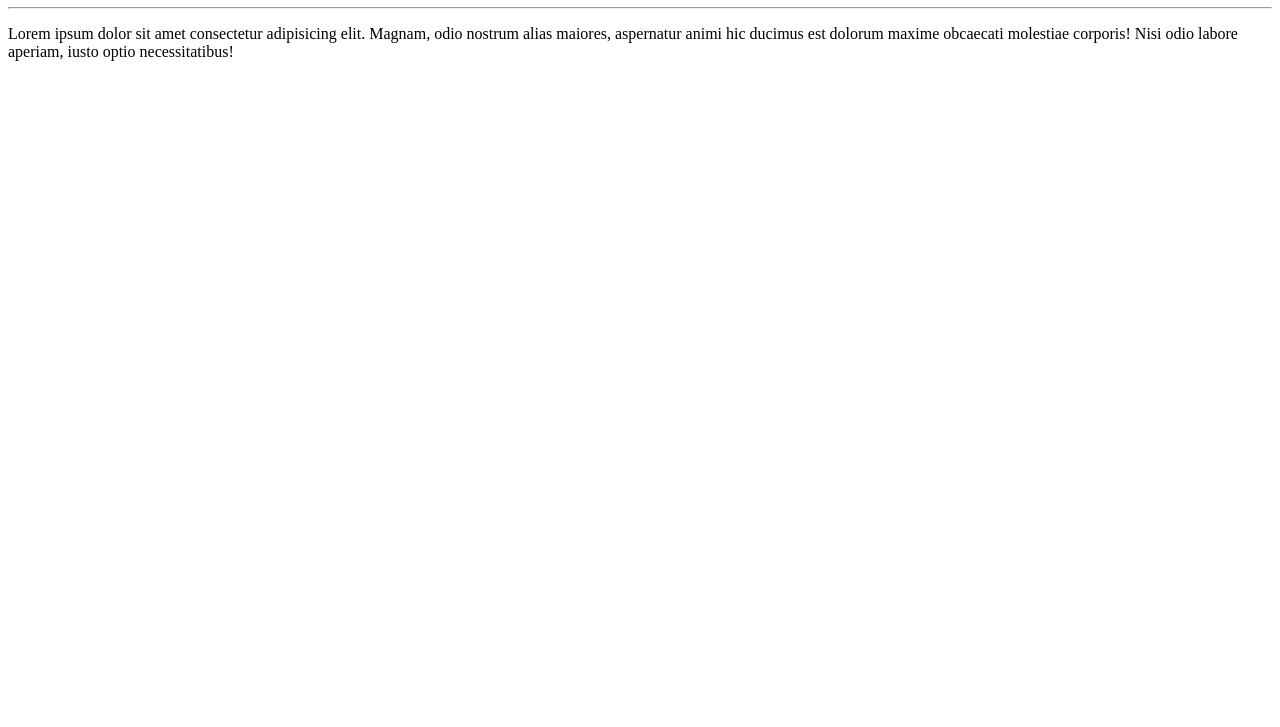
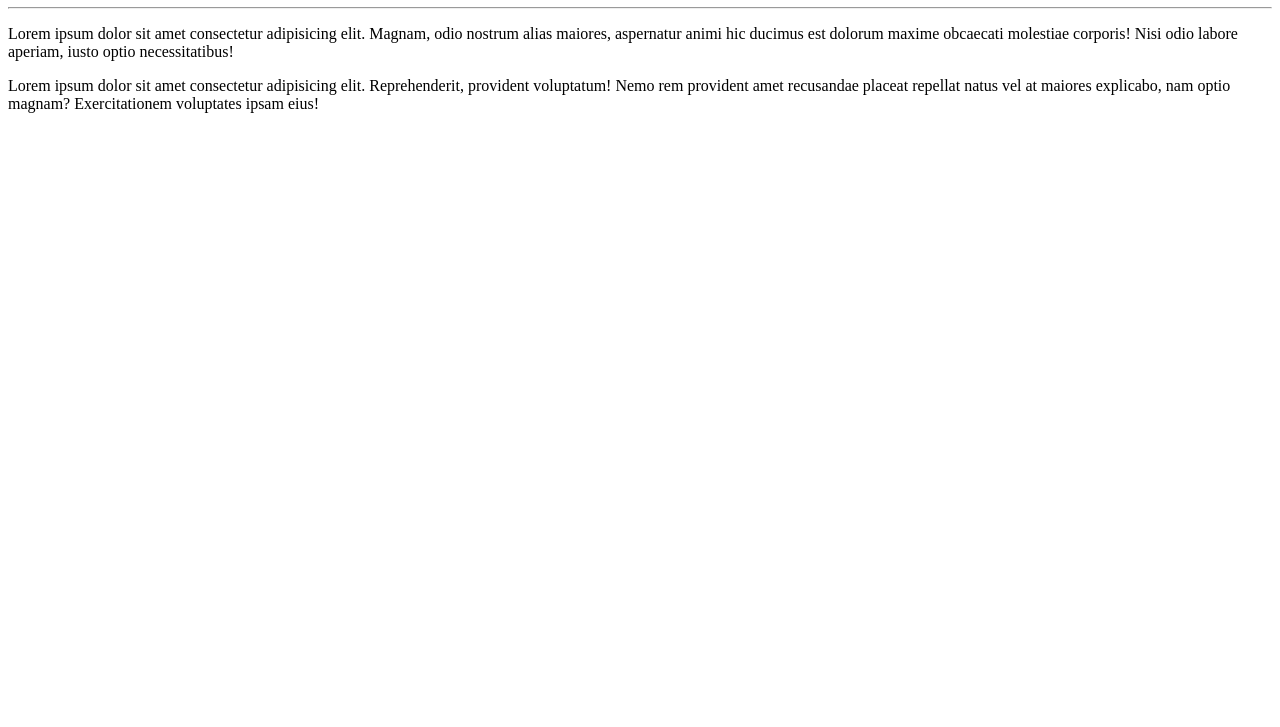
Before and after one commit to jecaroli/Ola-Mundo, a plain HTML site: page site-exemplo/index.html in a window 1280 px wide. Shown: the part 73-800 px from the top of the page. Drawn offline with Linux system fonts and the light colour scheme.

Commit message:
alteração 2 paragrafo

```diff
--- a/site-exemplo/index.html
+++ b/site-exemplo/index.html
@@ -9,6 +9,6 @@
 <body> <h1>Olá Mundo</h1>
     <hr>
     <p>Lorem ipsum dolor sit amet consectetur adipisicing elit. Magnam, odio nostrum alias maiores, aspernatur animi hic ducimus est dolorum maxime obcaecati molestiae corporis! Nisi odio labore aperiam, iusto optio necessitatibus!</p>
-
+    <p>Lorem ipsum dolor sit amet consectetur adipisicing elit. Reprehenderit, provident voluptatum! Nemo rem provident amet recusandae placeat repellat natus vel at maiores explicabo, nam optio magnam? Exercitationem voluptates ipsam eius!</p>
 </body>
 </html>
```
